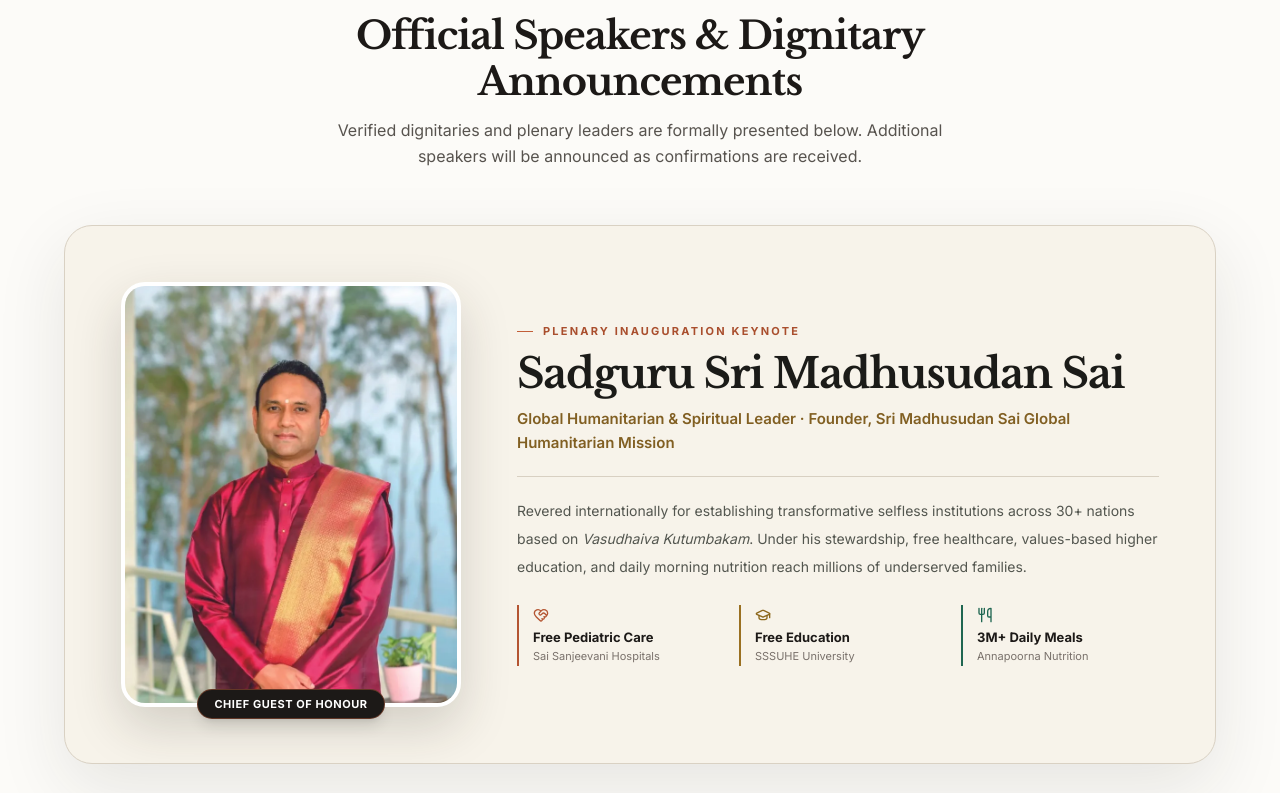
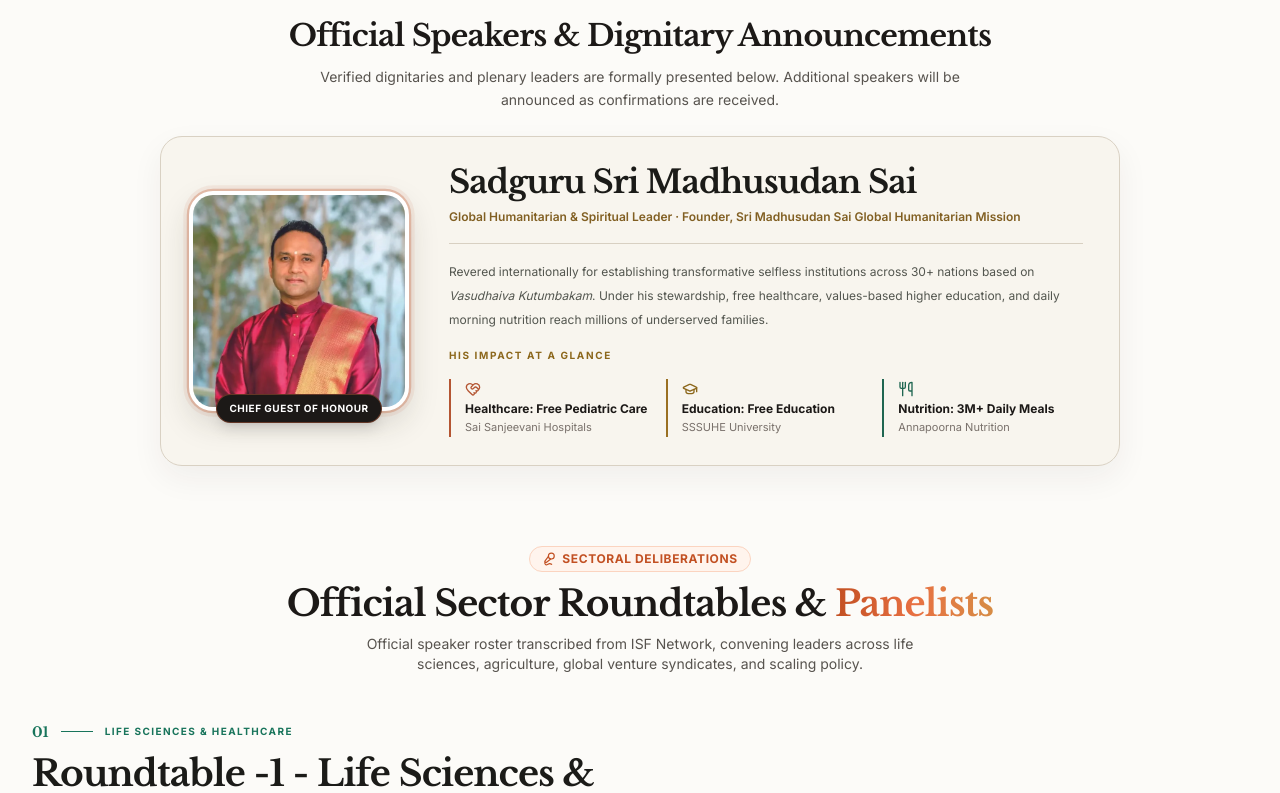
Before and after one commit to comapny230-code/ISF-Main-Port, a Next.js app: page /speakers in a window 1280 px wide. Shown: the part 605-1398 px from the top of the page. Built offline with nearby package versions, Linux system fonts and the light colour scheme; no server answers.

Commit message:
Refine speaker layouts and featured guest presentation

```diff
--- a/src/app/globals.css
+++ b/src/app/globals.css
@@ -1,4 +1,23 @@
 @import "tailwindcss";
+
+@keyframes speaker-photo-ring-pulse {
+  0%, 100% {
+    box-shadow: 0 0 0 2px rgba(194, 94, 56, 0.28), 0 0 0 5px rgba(194, 94, 56, 0.08), 0 12px 30px rgba(43, 37, 28, 0.14);
+  }
+  50% {
+    box-shadow: 0 0 0 3px rgba(194, 94, 56, 0.46), 0 0 0 8px rgba(194, 94, 56, 0.12), 0 14px 34px rgba(43, 37, 28, 0.18);
+  }
+}
+
+.speaker-photo-ring {
+  animation: speaker-photo-ring-pulse 3.2s ease-in-out infinite;
+}
+
+@media (prefers-reduced-motion: reduce) {
+  .speaker-photo-ring {
+    animation: none;
+  }
+}
 
 @layer theme {
   :root {
--- a/src/app/speakers/page.tsx
+++ b/src/app/speakers/page.tsx
@@ -65,87 +65,80 @@ export default function SpeakersPage() {
             eyebrow="Speakers & Dignitaries"
             title="Official Speakers & Dignitary Announcements"
             subtitle="Verified dignitaries and plenary leaders are formally presented below. Additional speakers will be announced as confirmations are received."
+            className="mb-4 sm:mb-6 [&_h2]:text-xl sm:[&_h2]:text-2xl md:[&_h2]:text-3xl [&_p]:text-xs sm:[&_p]:text-sm"
           />
 
           {/* Chief guest editorial feature */}
           {/* Chief guest editorial feature */}
           {chiefGuest && (
-            <article className="group relative mx-auto mb-20 max-w-6xl overflow-hidden rounded-[28px] border border-[#d9d1c3] bg-[#f7f3ea] p-6 sm:p-10 lg:p-14 shadow-[0_24px_70px_rgba(43,37,28,0.1)]">
-              <div className="grid gap-8 lg:grid-cols-[340px_1fr] lg:gap-14 items-center">
+            <article className="group relative mx-auto mb-10 max-w-5xl px-4 sm:px-8">
+              <div className="rounded-[22px] border border-[#d9d1c3] bg-[#f7f3ea]/70 px-4 py-4 shadow-[0_12px_32px_rgba(43,37,28,0.06)] sm:px-6 sm:py-5 lg:px-7">
+                <div className="grid gap-6 lg:grid-cols-[220px_minmax(0,1fr)] lg:gap-8 items-center">
                 {/* Photo in JA Chowdary frame style */}
-                <div className="relative mx-auto w-56 sm:w-64 lg:w-full max-w-[300px] lg:max-w-[340px] mb-4 lg:mb-0">
-                  {/* Decorative background accent block */}
-                  <div
-                    className="absolute -bottom-2.5 -right-2.5 sm:-bottom-3 sm:-right-3 w-full h-full rounded-3xl bg-[#c25e38]/12 border border-[#c25e38]/25 -z-10"
-                    aria-hidden="true"
-                  />
-
-                  <div className="relative aspect-[4/5] overflow-hidden rounded-3xl border-4 border-white bg-white shadow-[0_20px_50px_rgba(43,37,28,0.18)]">
+                <div className="relative mx-auto w-44 sm:w-52 lg:w-full max-w-[220px] lg:max-w-[220px] mb-0">
+                  <div className="speaker-photo-ring relative aspect-square overflow-hidden rounded-3xl border-4 border-white bg-white shadow-[0_12px_30px_rgba(43,37,28,0.14)] ring-2 ring-[#c25e38]/30 ring-offset-2 ring-offset-[#fcfbf8]">
                     <Image
                       src={chiefGuest.photoUrl || "/images/sadguru-sri-madhusudan-sai.webp"}
                       alt={chiefGuest.name}
                       fill
-                      sizes="(max-width: 640px) 240px, (max-width: 1023px) 260px, 340px"
-                      className="object-cover object-top"
+                      sizes="(max-width: 640px) 176px, (max-width: 1023px) 208px, 220px"
+                      className="-translate-y-2 scale-[1.24] object-cover object-top"
                     />
                   </div>
 
                   {/* Elegant hanging VIP plaque badge below photo frame */}
-                  <div className="absolute -bottom-3 inset-x-0 flex justify-center z-10 pointer-events-none">
-                    <span className="inline-flex items-center px-4 py-1.5 rounded-full bg-[#1c1917] text-white text-[10px] sm:text-[11px] font-bold uppercase tracking-wider shadow-lg border border-[#e87042]/35">
+                  <div className="mt-2 flex justify-center pointer-events-none sm:absolute sm:-bottom-3 sm:inset-x-0 sm:mt-0">
+                    <span className="inline-flex items-center px-3 py-1.5 rounded-full bg-[#1c1917] text-white text-[9px] sm:text-[10px] font-bold uppercase tracking-wider shadow-lg border border-[#e87042]/35">
                       Chief Guest of Honour
                     </span>
                   </div>
                 </div>
 
                 {/* Content */}
-                <div className="flex flex-col justify-center text-center sm:text-left pt-2 sm:pt-0">
-                  <div className="flex items-center justify-center sm:justify-start gap-2.5 mb-3">
-                    <span className="w-4 h-px bg-[#c25e38]" aria-hidden="true" />
-                    <span className="text-[10px] sm:text-[11px] font-bold uppercase tracking-[0.2em] text-[#a94e2d]">
-                      Plenary Inauguration Keynote
-                    </span>
-                  </div>
-
-                  <h3 className="font-serif text-2.5xl sm:text-4xl lg:text-[2.6rem] font-black leading-[1.08] tracking-[-0.03em] text-[#1b1b18]">
+                <div className="flex flex-col justify-center p-1 text-center sm:text-left lg:p-2">
+                  <h3 className="font-serif text-xl sm:text-2xl lg:text-[2rem] font-black leading-[1.08] tracking-[-0.03em] text-[#1b1b18]">
                     {chiefGuest.name}
                   </h3>
 
-                  <p className="mt-2.5 text-xs sm:text-sm font-semibold leading-relaxed text-[#815f22] sm:text-[15px]">
+                  <p className="mt-2 text-[11px] sm:text-xs font-semibold leading-relaxed text-[#815f22] sm:text-sm">
                     Global Humanitarian &amp; Spiritual Leader · Founder, Sri Madhusudan Sai Global Humanitarian Mission
                   </p>
 
-                  <div className="my-5 h-px w-full bg-[#d8d0c2]" />
+                  <div className="my-4 h-px w-full bg-[#d8d0c2]" />
 
-                  <p className="text-xs sm:text-sm leading-6 sm:leading-7 text-[#53564f]">
+                  <p className="text-[11px] sm:text-xs leading-5 sm:leading-6 text-[#53564f]">
                     Revered internationally for establishing transformative selfless institutions across 30+ nations based on <em>Vasudhaiva Kutumbakam</em>. Under his stewardship, free healthcare, values-based higher education, and daily morning nutrition reach millions of underserved families.
                   </p>
 
-                  <div className="mt-6 grid grid-cols-1 gap-4 sm:gap-6 sm:grid-cols-3">
-                    <div className="border-l-2 border-[#b45532] pl-3.5 py-0.5 text-left">
-                      <HeartHandshake className="mb-1.5 h-4 w-4 text-[#b45532]" aria-hidden="true" />
-                      <div className="text-xs leading-snug">
-                        <strong className="block text-xs sm:text-[13px] font-bold text-[#1c1917]">Free Pediatric Care</strong>
-                        <span className="mt-0.5 block text-[11px] leading-4 text-stone-500">Sai Sanjeevani Hospitals</span>
+                  <div className="mt-4 grid grid-cols-3 gap-2 sm:gap-4">
+                    <p className="col-span-3 text-[9px] font-bold uppercase tracking-[0.16em] text-[#8c671b] sm:text-[10px]">
+                      His Impact at a Glance
+                    </p>
+                    <div className="border-l-2 border-[#b45532] pl-2 sm:pl-3.5 py-0.5 text-left">
+                      <HeartHandshake className="mb-1 h-3.5 w-3.5 text-[#b45532] sm:h-4 sm:w-4" aria-hidden="true" />
+                      <div className="text-[9px] leading-tight sm:text-xs sm:leading-snug">
+                        <strong className="block font-bold text-[#1c1917] sm:text-xs">Healthcare: Free Pediatric Care</strong>
+                        <span className="mt-0.5 block text-[8px] leading-tight text-stone-500 sm:text-[11px] sm:leading-4">Sai Sanjeevani Hospitals</span>
                       </div>
                     </div>
 
-                    <div className="border-l-2 border-[#9a7022] pl-3.5 py-0.5 text-left">
-                      <GraduationCap className="mb-1.5 h-4 w-4 text-[#8c671b]" aria-hidden="true" />
-                      <div className="text-xs leading-snug">
-                        <strong className="block text-xs sm:text-[13px] font-bold text-[#1c1917]">Free Education</strong>
-                        <span className="mt-0.5 block text-[11px] leading-4 text-stone-500">SSSUHE University</span>
+                    <div className="border-l-2 border-[#9a7022] pl-2 sm:pl-3.5 py-0.5 text-left">
+                      <GraduationCap className="mb-1 h-3.5 w-3.5 text-[#8c671b] sm:h-4 sm:w-4" aria-hidden="true" />
+                      <div className="text-[9px] leading-tight sm:text-xs sm:leading-snug">
+                        <strong className="block font-bold text-[#1c1917] sm:text-xs">Education: Free Education</strong>
+                        <span className="mt-0.5 block text-[8px] leading-tight text-stone-500 sm:text-[11px] sm:leading-4">SSSUHE University</span>
                       </div>
                     </div>
 
-                    <div className="border-l-2 border-[#1f6651] pl-3.5 py-0.5 text-left">
-                      <Utensils className="mb-1.5 h-4 w-4 text-[#1f6651]" aria-hidden="true" />
-                      <div className="text-xs leading-snug">
-                        <strong className="block text-xs sm:text-[13px] font-bold text-[#1c1917]">3M+ Daily Meals</strong>
-                        <span className="mt-0.5 block text-[11px] leading-4 text-stone-500">Annapoorna Nutrition</span>
+                    <div className="border-l-2 border-[#1f6651] pl-2 sm:pl-3.5 py-0.5 text-left">
+                      <Utensils className="mb-1 h-3.5 w-3.5 text-[#1f6651] sm:h-4 sm:w-4" aria-hidden="true" />
+                      <div className="text-[9px] leading-tight sm:text-xs sm:leading-snug">
+                        <strong className="block font-bold text-[#1c1917] sm:text-xs">Nutrition: 3M+ Daily Meals</strong>
+                        <span className="mt-0.5 block text-[8px] leading-tight text-stone-500 sm:text-[11px] sm:leading-4">Annapoorna Nutrition</span>
                       </div>
                     </div>
                   </div>
+                </div>
                 </div>
               </div>
             </article>
--- a/src/components/speakers/RoundtableShowcase.tsx
+++ b/src/components/speakers/RoundtableShowcase.tsx
@@ -59,6 +59,12 @@ export function RoundtableShowcase({ className = "" }: RoundtableShowcaseProps)
         const panelists = roundtable.panelistIds
           .map((id) => OFFICIAL_PANELISTS[id])
           .filter(Boolean);
+        const moderatorPanelist = roundtable.moderator
+          ? panelists.find((panelist) => panelist.name === roundtable.moderator)
+          : undefined;
+        const orderedPanelists = moderatorPanelist
+          ? [moderatorPanelist, ...panelists.filter((panelist) => panelist.id !== moderatorPanelist.id)]
+          : panelists;
         const styles = roundtableStyles[roundtable.badgeColor];
         const isExpanded = !!expandedRoundtables[roundtable.id];
         const toggleButton = (
@@ -93,8 +99,9 @@ export function RoundtableShowcase({ className = "" }: RoundtableShowcaseProps)
                     <span className={`font-serif text-sm font-bold ${styles.number}`}>
                       0{roundtable.number}
                     </span>
+                    <span className={`h-px w-8 ${styles.line}`} aria-hidden="true" />
                     <span
-                      className={`rounded-full border px-3 py-1 text-[10px] font-bold uppercase tracking-[0.14em] ${styles.badge}`}
+                      className={`text-[10px] font-bold uppercase tracking-[0.14em] ${styles.number}`}
                     >
                       {roundtable.badge}
                     </span>
@@ -131,9 +138,10 @@ export function RoundtableShowcase({ className = "" }: RoundtableShowcaseProps)
 
             {/* Panelists Grid: 2 columns on mobile, 3 on md, 4 on xl */}
             <div className="mt-6 sm:mt-8 grid grid-cols-2 gap-3 sm:gap-5 md:grid-cols-3 xl:grid-cols-4">
-              {panelists.map((panelist, index) => {
+              {orderedPanelists.map((panelist, index) => {
                 const hiddenUntilExpanded = !isExpanded && index >= 4;
                 const hasLinkedIn = Boolean(panelist.linkedinUrl);
+                const isModerator = panelist.id === moderatorPanelist?.id;
                 const responsiveVisibility =
                   index < 4
                     ? "flex"
@@ -146,7 +154,7 @@ export function RoundtableShowcase({ className = "" }: RoundtableShowcaseProps)
                 return (
                   <article
                     key={panelist.id}
-                    className={`group relative min-w-0 flex-col overflow-hidden rounded-[16px] sm:rounded-[22px] border ${panelist.roleLabel ? "border-[#8b5717]" : "border-[#ded8cd]"} bg-white shadow-[0_6px_20px_rgba(40,35,27,0.04)] sm:shadow-[0_10px_30px_rgba(40,35,27,0.055)] transition-[transform,box-shadow,border-color] duration-300 ease-out hover:-translate-y-1 hover:border-[#bdb4a6] hover:shadow-[0_20px_46px_rgba(40,35,27,0.12)] motion-reduce:transform-none motion-reduce:transition-none ${
+                    className={`group relative min-w-0 flex-col overflow-hidden rounded-[16px] sm:rounded-[22px] border ${isModerator ? "border-2 border-[#c25e38] ring-2 ring-[#c25e38]/15" : panelist.roleLabel ? "border-[#8b5717]" : "border-[#ded8cd]"} bg-white shadow-[0_6px_20px_rgba(40,35,27,0.04)] sm:shadow-[0_10px_30px_rgba(40,35,27,0.055)] transition-[transform,box-shadow,border-color] duration-300 ease-out hover:-translate-y-1 hover:border-[#bdb4a6] hover:shadow-[0_20px_46px_rgba(40,35,27,0.12)] motion-reduce:transform-none motion-reduce:transition-none ${
                       hiddenUntilExpanded ? responsiveVisibility : "flex"
                     }`}
                   >
@@ -191,6 +199,11 @@ export function RoundtableShowcase({ className = "" }: RoundtableShowcaseProps)
                         }
                       }}
                     >
+                      {isModerator && (
+                        <span className="mb-2 block text-[9px] font-bold uppercase tracking-[0.16em] text-[#18745b]">
+                          Moderator
+                        </span>
+                      )}
                       <div className="flex items-start gap-1.5 sm:gap-2">
                         <h4 className="min-w-0 flex-1 font-serif text-[13px] sm:text-[1.35rem] font-bold leading-tight sm:leading-[1.12] tracking-tight sm:tracking-[-0.02em] text-[#201f1b] transition-colors duration-200 group-hover:text-[#9e4528]">
                           {panelist.name}
@@ -223,9 +236,9 @@ export function RoundtableShowcase({ className = "" }: RoundtableShowcaseProps)
             </div>
 
             {/* Show All Toggle Button: only show when the current breakpoint has hidden cards. */}
-            {panelists.length > 4 && <div className="mt-5 flex justify-center md:hidden">{toggleButton}</div>}
-            {panelists.length > 6 && <div className="mt-5 hidden justify-center md:flex xl:hidden">{toggleButton}</div>}
-            {panelists.length > 8 && <div className="mt-5 hidden justify-center xl:flex">{toggleButton}</div>}
+            {orderedPanelists.length > 4 && <div className="mt-5 flex justify-center md:hidden">{toggleButton}</div>}
+            {orderedPanelists.length > 6 && <div className="mt-5 hidden justify-center md:flex xl:hidden">{toggleButton}</div>}
+            {orderedPanelists.length > 8 && <div className="mt-5 hidden justify-center xl:flex">{toggleButton}</div>}
           </article>
         );
       })}
```
Also changed, not shown: src/components/home/ChiefGuestSection.tsx (+14 -14 lines).
